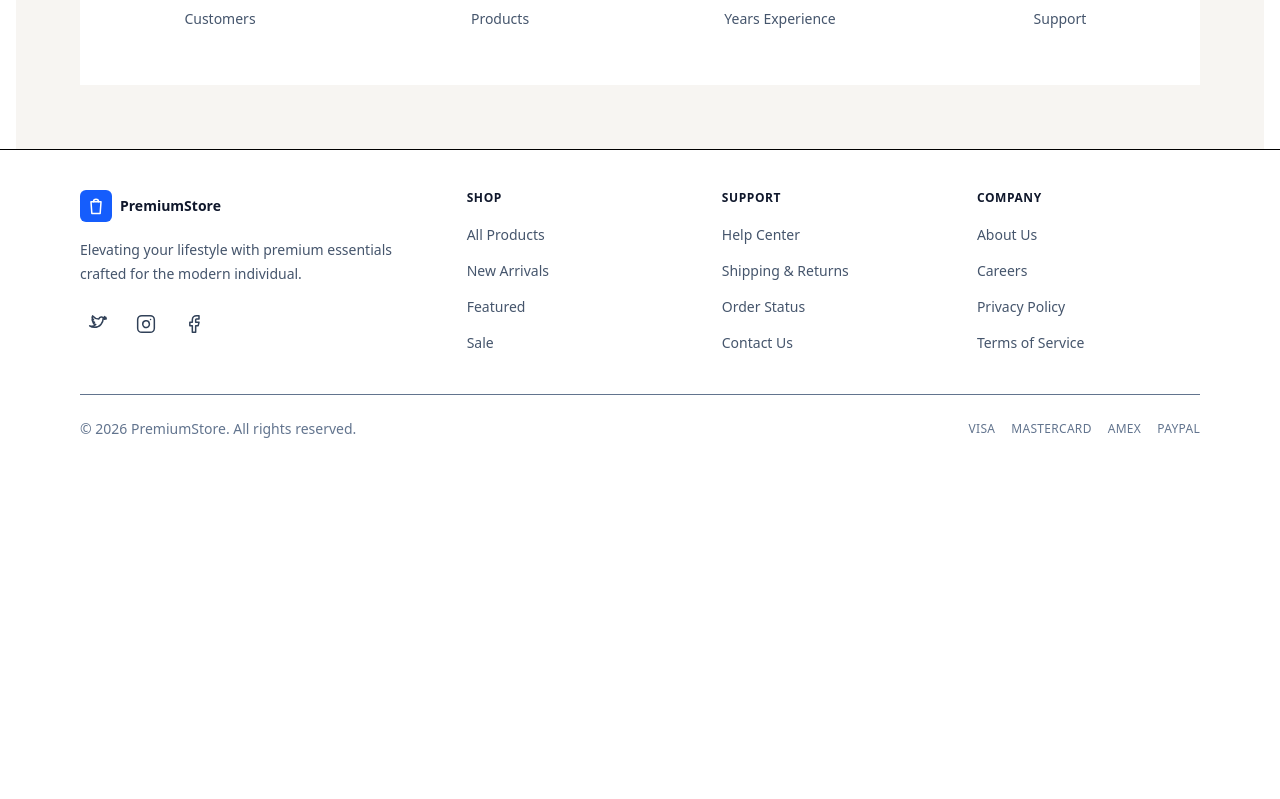
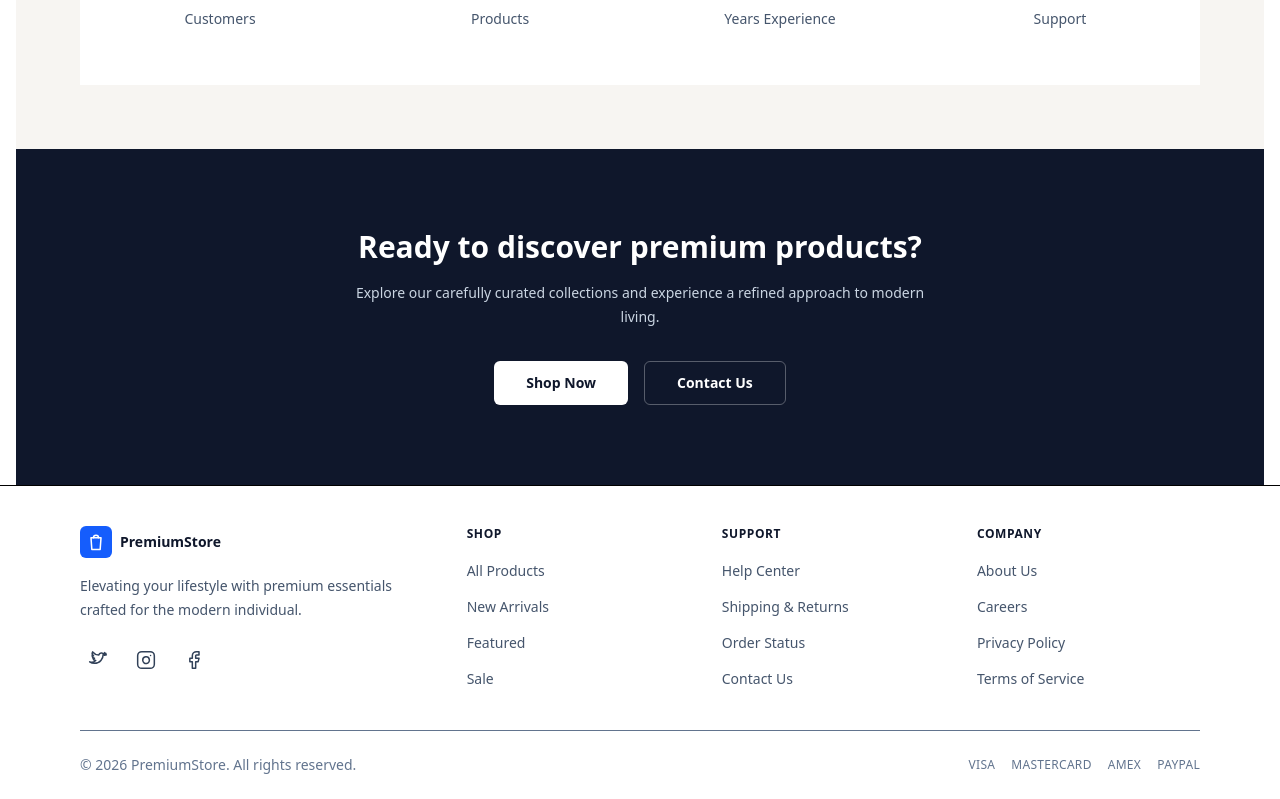
Before and after one commit to Alpkrsl/E-ticaret2.0, a Next.js app: page /about in a window 1280 px wide. Shown: the part 2236-3035 px from the top of the page. Before the commit the page ends 2699 px from the top, so only its background shows below. Built offline with nearby package versions, Linux system fonts and the light colour scheme.

Commit message:
feat(about): add call to action section

```diff
--- a/app/about/page.tsx
+++ b/app/about/page.tsx
@@ -134,6 +134,36 @@ export default function AboutPage() {
       </section>
 
       </section>
+            {/* CTA (Day 4) */}
+      <section className="bg-slate-900 py-20">
+        <div className="mx-auto max-w-4xl px-4 text-center">
+          <h2 className="text-3xl font-semibold text-white">
+            Ready to discover premium products?
+          </h2>
+
+          <p className="mx-auto mt-4 max-w-xl text-sm leading-6 text-slate-300">
+            Explore our carefully curated collections and experience a refined
+            approach to modern living.
+          </p>
+
+          <div className="mt-8 flex flex-col items-center justify-center gap-4 sm:flex-row">
+            <a
+              href="/shop"
+              className="inline-flex h-11 items-center justify-center rounded-md bg-white px-8 text-sm font-semibold text-slate-900 hover:bg-slate-100"
+            >
+              Shop Now
+            </a>
+
+            <a
+              href="/contact"
+              className="inline-flex h-11 items-center justify-center rounded-md border border-white/30 px-8 text-sm font-semibold text-white hover:bg-white/10"
+            >
+              Contact Us
+            </a>
+          </div>
+        </div>
+      </section>
+
     </div>
   );
 }
```
